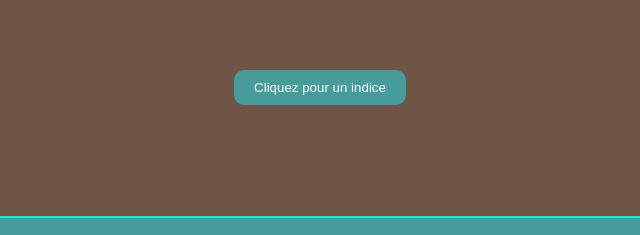
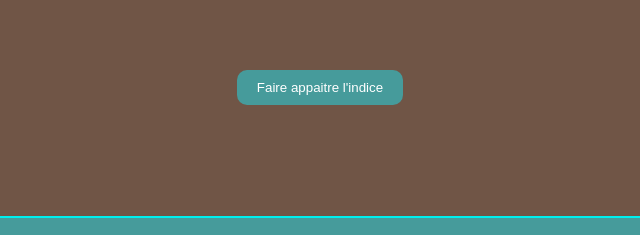
Before and after one commit to svndrine/codeville_website, a plain HTML site: page index.html in a window 1280 px wide. Shown: the part 2984-3219 px from the top of the page, 320-960 px from the left. Drawn offline with Linux system fonts and the light colour scheme; a web font is replaced by a local one.

Commit message:
Button change name

```diff
--- a/index.html
+++ b/index.html
@@ -42,7 +42,7 @@
     <section id="indice" class="otherbackground">
         <h2>Indice sur la Fête</h2>
         <p>Chaque année, un indice est donné concernant la nature de la fête surprise. Pouvez-vous deviner de quoi il s'agit cette année ?</p>
-        <button id="bouton-indice" onclick="afficheIndice()">Cliquez pour un indice</button>
+        <button id="bouton-indice" onclick="afficheIndice()">Faire appaitre l'indice</button>
     </section>
 
     <footer>
```
